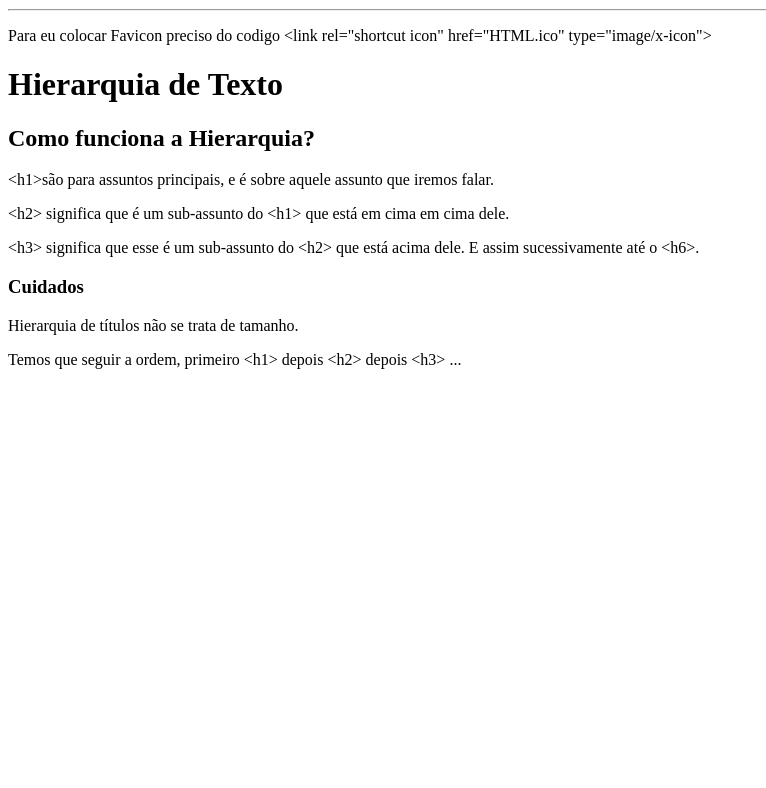
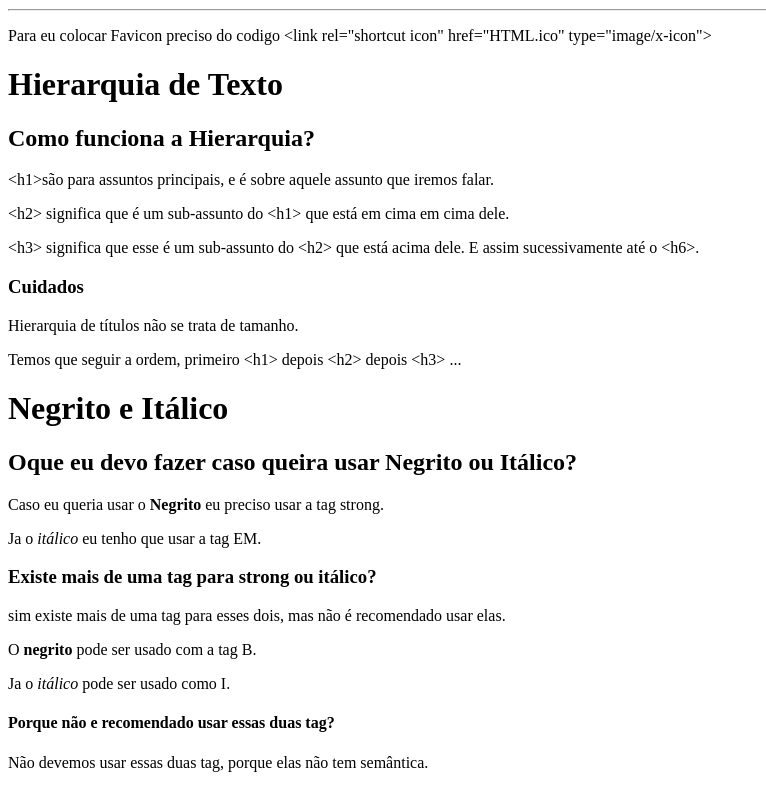
Before and after one commit to Guilherme-Santos08/Curso-HTML-CSS, a plain HTML site: page Meu site/index.html in a window 1280 px wide. Shown: the part 793-1581 px from the top of the page, without its empty margins (0-766 px from the left). Before the commit the page ends 1178 px from the top, so only its background shows below. Drawn offline with Linux system fonts and the light colour scheme.

Commit message:
Ordenando tudo que eu aprendi no meu site

```diff
--- a/Meu site/index.html
+++ b/Meu site/index.html
@@ -53,5 +53,18 @@
         <p>Hierarquia de títulos não se trata de tamanho.</p>
         <p>Temos que seguir a ordem, primeiro &lt;h1&gt; depois &lt;h2&gt; depois &lt;h3&gt; ...
         </p>
+
+        <h1> Negrito e Itálico</h1>
+        <h2>Oque eu devo fazer caso queira usar Negrito ou Itálico?</h2>
+        <p>Caso eu queria usar o <strong>Negrito</strong> eu preciso usar a tag strong.</p>
+        <p>Ja o <em>itálico</em> eu tenho que usar a tag EM.</p>
+
+        <h3>Existe mais de uma tag para strong ou itálico?</h3>
+        <p>sim existe mais de uma tag para esses dois, mas não é recomendado usar elas.</p>
+        <p> O <b>negrito</b> pode ser usado com a tag B.</p>
+        <p>Ja o <i>itálico</i> pode ser usado como I.</p>
+
+        <h4>Porque não e recomendado usar essas duas tag?</h4>
+        <p>Não devemos usar essas duas tag, porque elas não tem semântica.</p>
 </body>
 </html>
```
